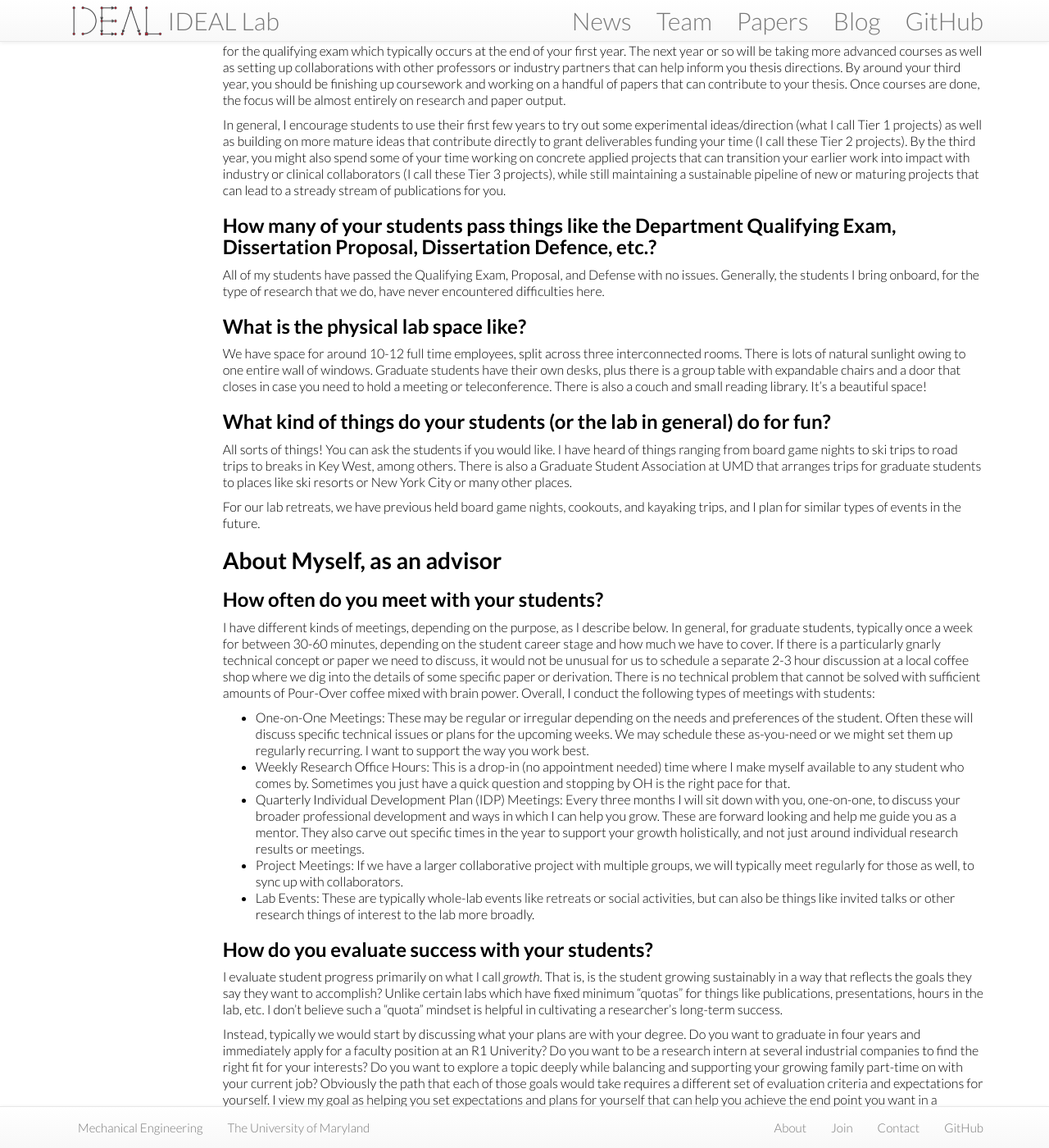
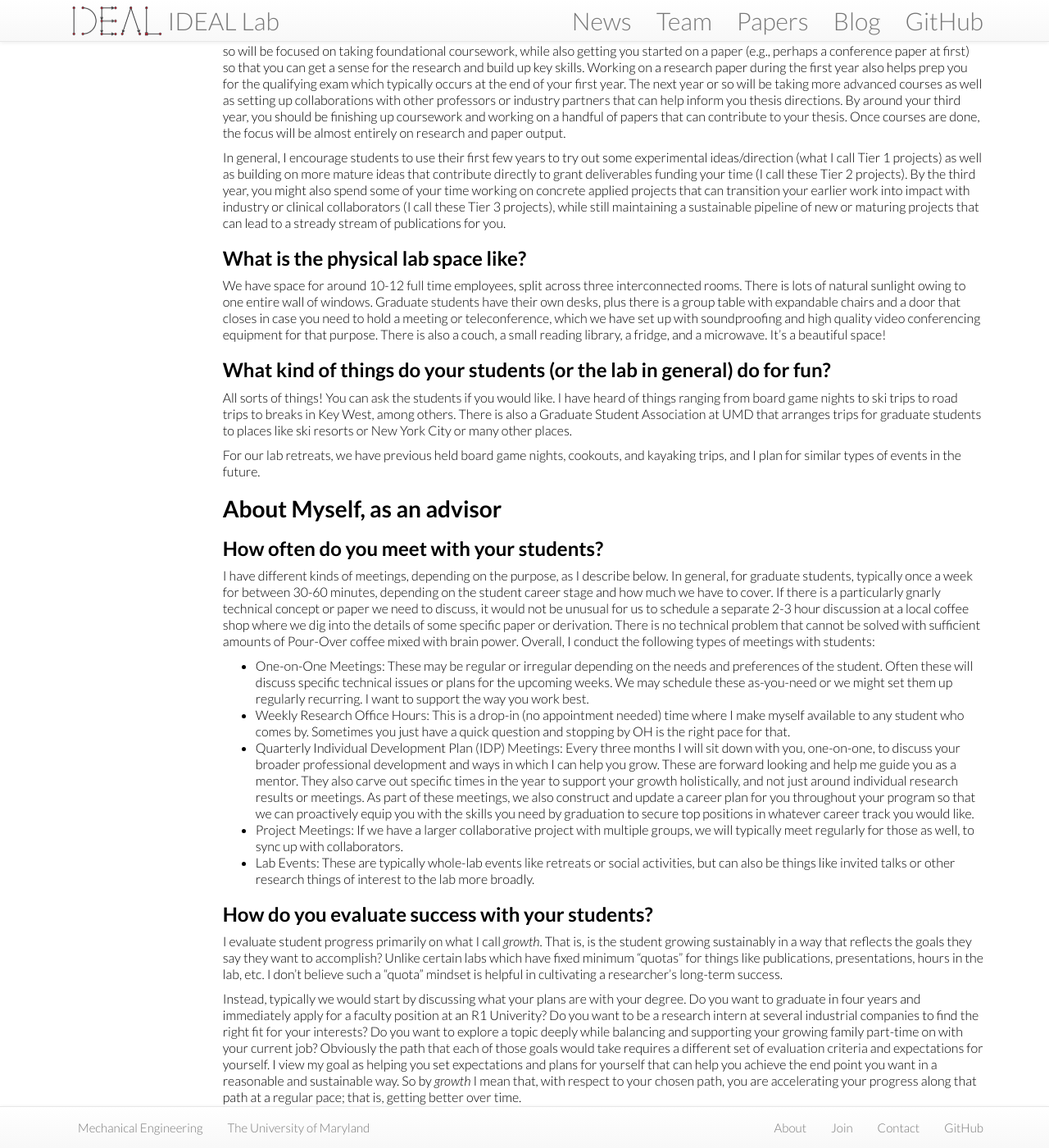
Before and after one commit to IDEALLab/ideallab.github.io, a Jekyll site: the page built from blog/_posts/2019-12-27-Prospective-Students-FAQ.md, in a window 1280 px wide and 1400 px high, scrolled down 3734 px. Shown: the whole window at 82% size. Built offline with Jekyll 4.4.1, drawn with Linux system fonts in a browser that asks for light colours; nearby versions of some CDN libraries; some of the changed text lies outside the part shown.

Commit message:
Update 2019-12-27-Prospective-Students-FAQ.md

```diff
--- a/blog/_posts/2019-12-27-Prospective-Students-FAQ.md
+++ b/blog/_posts/2019-12-27-Prospective-Students-FAQ.md
@@ -103,12 +105,8 @@ This depends a lot of the specific project as well as whether or not a student c
 In general, I encourage students to use their first few years to try out some experimental ideas/direction (what I call Tier 1 projects) as well as building on more mature ideas that contribute directly to grant deliverables funding your time (I call these Tier 2 projects). By the third year, you might also spend some of your time working on concrete applied projects that can transition your earlier work into impact with industry or clinical collaborators (I call these Tier 3 projects), while still maintaining a sustainable pipeline of new or maturing projects that can lead to a stready stream of publications for you.
 
 
-## How many of your students pass things like the Department Qualifying Exam, Dissertation Proposal, Dissertation Defence, etc.?
-
-All of my students have passed the Qualifying Exam, Proposal, and Defense with no issues. Generally, the students I bring onboard, for the type of research that we do, have never encountered difficulties here.
-
 ## What is the physical lab space like?
-We have space for around 10-12 full time employees, split across three interconnected rooms. There is lots of natural sunlight owing to one entire wall of windows. Graduate students have their own desks, plus there is a group table with expandable chairs and a door that closes in case you need to hold a meeting or teleconference. There is also a couch and small reading library. It's a beautiful space!
+We have space for around 10-12 full time employees, split across three interconnected rooms. There is lots of natural sunlight owing to one entire wall of windows. Graduate students have their own desks, plus there is a group table with expandable chairs and a door that closes in case you need to hold a meeting or teleconference, which we have set up with soundproofing and high quality video conferencing equipment for that purpose. There is also a couch, a small reading library, a fridge, and a microwave. It's a beautiful space!
 
 ## What kind of things do your students (or the lab in general) do for fun?
 All sorts of things! You can ask the students if you would like. I have heard of things ranging from board game nights to ski trips to road trips to breaks in Key West, among others. There is also a Graduate Student Association at UMD that arranges trips for graduate students to places like ski resorts or New York City or many other places.
@@ -124,7 +122,7 @@ I have different kinds of meetings, depending on the purpose, as I describe belo
 
 * One-on-One Meetings: These may be regular or irregular depending on the needs and preferences of the student. Often these will discuss specific technical issues or plans for the upcoming weeks. We may schedule these as-you-need or we might set them up regularly recurring. I want to support the way you work best.
 * Weekly Research Office Hours: This is a drop-in (no appointment needed) time where I make myself available to any student who comes by. Sometimes you just have a quick question and stopping by OH is the right pace for that.
-* Quarterly Individual Development Plan (IDP) Meetings: Every three months I will sit down with you, one-on-one, to discuss your broader professional development and ways in which I can help you grow. These are forward looking and help me guide you as a mentor. They also carve out specific times in the year to support your growth holistically, and not just around individual research results or meetings.
+* Quarterly Individual Development Plan (IDP) Meetings: Every three months I will sit down with you, one-on-one, to discuss your broader professional development and ways in which I can help you grow. These are forward looking and help me guide you as a mentor. They also carve out specific times in the year to support your growth holistically, and not just around individual research results or meetings. As part of these meetings, we also construct and update a career plan for you throughout your program so that we can proactively equip you with the skills you need by graduation to secure top positions in whatever career track you would like.
 * Project Meetings: If we have a larger collaborative project with multiple groups, we will typically meet regularly for those as well, to sync up with collaborators.
 * Lab Events: These are typically whole-lab events like retreats or social activities, but can also be things like invited talks or other research things of interest to the lab more broadly.
 
@@ -164,10 +162,13 @@ I pursued my PhD in MechE, but took almost exclusively CS and Statistics classes
 
 At the time that I finished my PhD, my research focus was fairly narrow (various ML algorithms for assisting in crowd-sourced design tasks), but since arriving at UMD I have broadened my purview of problems significantly. We have projects ranging from jet turbine design to helicopter transmissions to heart grafts for newborn children with congential heart disease to ship design to team-based creativity to optimization theory, and, yes, even to airplane design. (It came full circle!) While the various societal problems we work on are broad, they all leverage a common set of mathematical and computational tools at the intersection of Machine Learning and Engineering Design. I have broadened this toolset from traditional ML to include complementary areas of mathematics and computer science, in part just because I like learning new things and I find those tools relevant. This ability to learn and change throughout one's career is part of the fun of the job, in my opinion!
 
-## Would you say your work more theoretical or more applied?
+## Would you say your work is more theoretical or more applied?
 
 This depends heavily on the specific student's interests as well as the nature of the grant funding your time. I try to keep a balance of around 50/50 between theoretical and applied work. I find that the distinction is often not black and white: applications can drive or illuminate new theoretical results, and new theory can lead to applications we hadn't seen before. I will work with you during your time here to find the right mix for you. If you don't express a preference, I will generally try to expose you to both throughout your PhD.
 
+## Do your students do internships during their program? If so, how does that work? How do I find them, or to what extent do your connections help?
+
+I am supportive of my students doing internships (whether for an industrial research center, national lab, or startup), though I leave this up to the student's interest. I have had students who have not wanted internships, and so we just funded them off UMD research projects in the summer. In other cases, students might want to try out an industrial research type job, and this is totally fine with me too. Generally, we would discuss this in our one-on-one quarterly Individual Development Plan meeting where we discuss your career plans and I try to connect you with companies in the areas that you are interested in (if you wish). In general, we have existing relationships with many companies and research centers with whom I can connect interested students.
 
 
 # About The Department and Coursework
@@ -185,6 +186,8 @@ There are many possibilities to work with multiple professors while here, and I
 * **Dissertation Committee Members**: Part of a Dissertation or Thesis Committee's role is to help guide or advise on a students research. So, it is quite common for students to initiate new discussions and collaborations with other faculty and for those faculty members to be natural choices for members of your committee. This can include even co-authoring publications with your committee members.
 * **Formal Co-Advising**: If your research interests span multiple professors and you wish to officially have "two advisors" then we can also do an official "Co-Advising" setup wherein one professor would be the "Chair" of your dissertation, and then other the "Co-Chair" and you would officially have two advisors with respect to the university system. I have done this multiple times before and, while not common, it is a good option if you truly believe that having multiple official advisors would benefit your research in ways that more informal advising might not.
 
+## How does it work if I get multiple offers from different professors within the UMD MechE department?
+This can and has happened from time to time, and typically they will amend/reissue your original offer letter stating your new (multiple) choices of advisor. In many cases, as mentioned above, you could be co-advised as mentioned above if the project is similar or on a co-funded grant between the PIs. Otherwise you will have the choice to choose who to work with. In practice, everyone in the department is quite friendly, and understands that good students have lots of options, so in practice I have never seen this situation present any serious problems for students. We generally just want you to be happy and find the best fit for you.
 
 ## If I am coming in with a B.S. versus an M.S., does that make a difference? Can students who come from B.S. straight to Ph.D. do well?
 Those entering with an M.S. require fewer formal courses than those entering with a B.S., since some of your Master's credits may transfer over to UMD (depending on the specific courses). In such cases, the time to degree may be shorter, though a lot depends on the specific student's motivation and research performance. However, in general, students entering with a B.S. or an M.S. (or M.Tech or M.Eng) can all do equally well here. If your end goal is a Ph.D., I would not be particularly concerned regarding whether or not you had a Master's degree or not when applying here.
@@ -215,6 +218,9 @@ Lastly, though importantly for certain students, we are a short drive from three
 ## Is it safe to live in the area?
 I personally live in College Park, walk regularly to campus, and am raising my two small children in the area. I have never personally been concerned for my safety, nor have my students ever voiced such concerns to me. Every city will have some degree of incidents, but I find that the overwhelming majority of such notices, when I hear about them, come from nearby the area around Faternity houses where undergrads tend to live, and not where graduate students, faculty, or researchers live.
 
+## How is the air quality in the area?
+I have been asked this by students who come from big cities in other countries that do not have strong air quality laws. In the USA generally, the air quality is good. In College Park it is excellent, and I love going for walks outside and enjoying the nearby nature next to campus.
+
 ## Are there any specific things I should know about UMD's location or living the that I haven't asked already?
 * In general, I think when people first hear of College Park, they don't realize how accessible it is to DC and major attractions in the area. Put it into Google Maps, and I think you will be pleasantly surprised, especially compared to some other schools you may be considering. There is a lot going on near and around here, while not being all that expensive!
 * Our proximity to DC provides many useful internship or collaboration opportunities that can aid your research that many graduate students do not realize when applying. For example, multiple National Labs are right nearby here, including places like NIST, NASA, ARL, NRL, FDA, NIH, NSWC, and others. This means that you will have lots of opportunities to network with other scientists who can later be helpful to your career, or attend short workshops held by funding agencies that are less than a $10 metro ride away!
```
Also changed, not shown: other parts of blog/_posts/2019-12-27-Prospective-Students-FAQ.md (+2 -0 lines).
